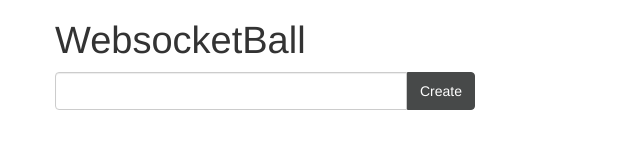
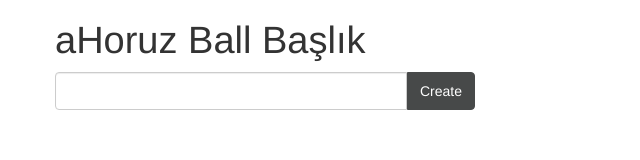
Before and after one commit to ahoruzcreativ/wsball, a website: page web/index.html in a window 1280 px wide. Shown: the whole page, without its empty margins (0-640 px from the left). Drawn offline with Linux system fonts and the light colour scheme.

Commit message:
Update index.html

```diff
--- a/web/index.html
+++ b/web/index.html
@@ -240,7 +240,7 @@ p.done(function(err,args) {
 </head>
 <body>
 <div class="container">
-<h1>WebsocketBall</h1>
+<h1>aHoruz Ball Başlık</h1>
 <div id="main" class="container extended blocks">
 </div>
 </div>
```
